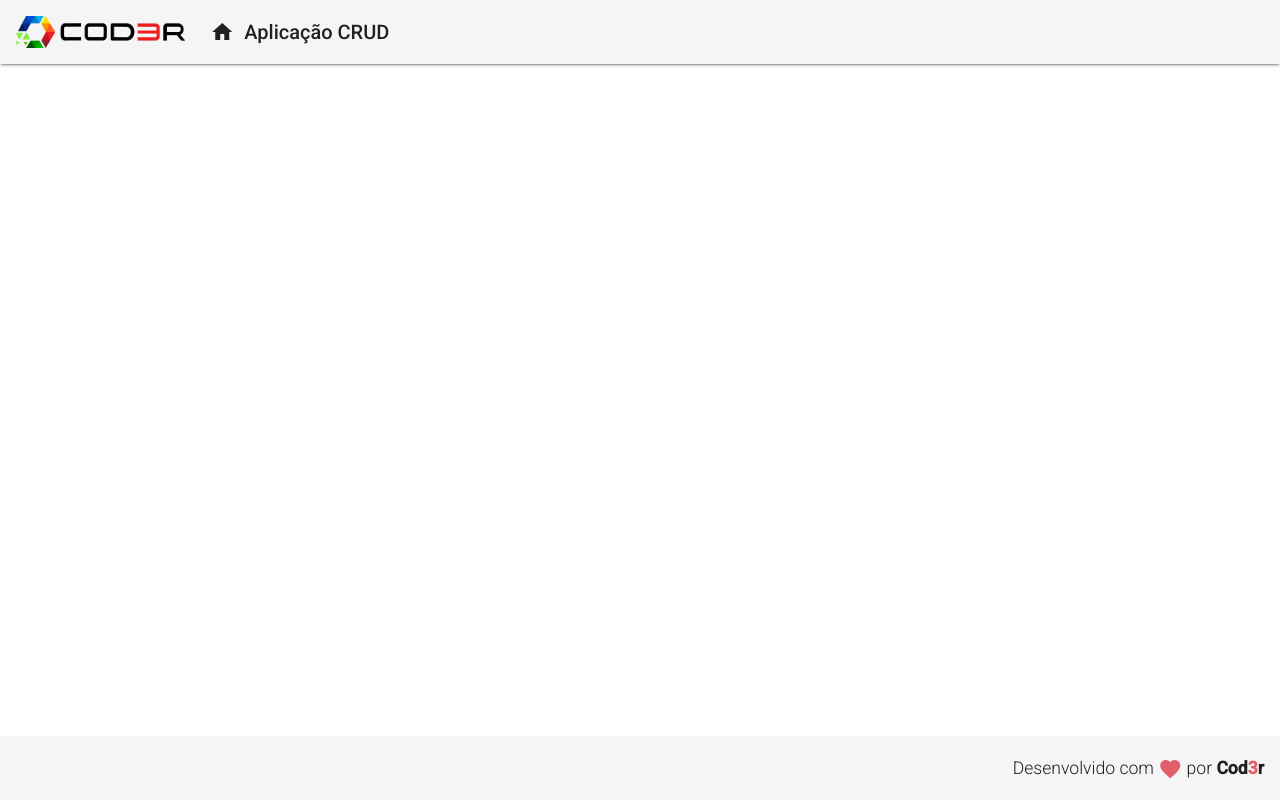
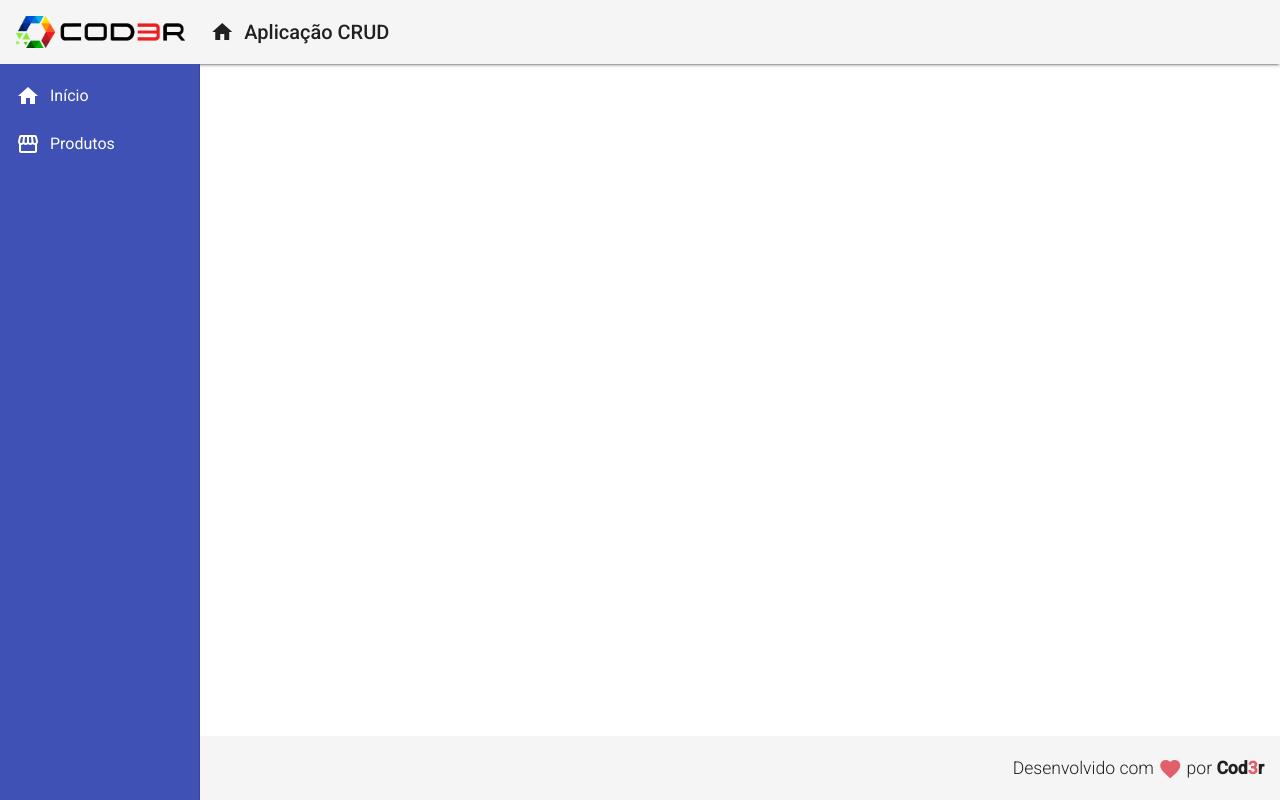
Before and after one commit to danielsava/curso-cod3r-angular9, an Angular app in the folder frontend/: page / in a window 1280 px wide. Built offline with nearby package versions, Linux system fonts and the light colour scheme.

Commit message:
Componente 'nav'

```diff
--- a/frontend/src/app/app.component.html
+++ b/frontend/src/app/app.component.html
@@ -1,4 +1,6 @@
 <app-header></app-header>
+
+<app-nav></app-nav>
 
 <app-footer></app-footer>
 
--- /dev/null
+++ b/frontend/src/app/components/template/nav/nav.component.css
@@ -0,0 +1,12 @@
+.sidenav {
+    background-color: #3F51B5;
+    width: 200px;
+}
+
+.sidenav a {
+    color: #FFF
+}
+
+.sidenav i {
+    padding-right: 10px;
+}
--- /dev/null
+++ b/frontend/src/app/components/template/nav/nav.component.html
@@ -0,0 +1,18 @@
+<mat-sidenav-container class="container">
+    <mat-sidenav class="sidenav" mode="side" opened fixedInViewport="true" fixedTopGap="64">
+        <mat-nav-list class="nav-list">
+            <a mat-list-item>
+                <i class="material-icons">
+                    home
+                </i>
+                Início
+            </a>
+            <a mat-list-item>
+                <i class="material-icons">
+                    storefront
+                </i>
+                Produtos
+            </a>
+        </mat-nav-list>
+    </mat-sidenav>
+</mat-sidenav-container>
--- /dev/null
+++ b/frontend/src/app/components/template/nav/nav.component.ts
@@ -0,0 +1,15 @@
+import { Component, OnInit } from '@angular/core';
+
+@Component({
+  selector: 'app-nav',
+  templateUrl: './nav.component.html',
+  styleUrls: ['./nav.component.css']
+})
+export class NavComponent implements OnInit {
+
+  constructor() { }
+
+  ngOnInit(): void {
+  }
+
+}
```
Also changed, not shown: frontend/src/app/app.module.ts (+9 -1 lines), 1 other file (tests, documents, lock files or other folders).
